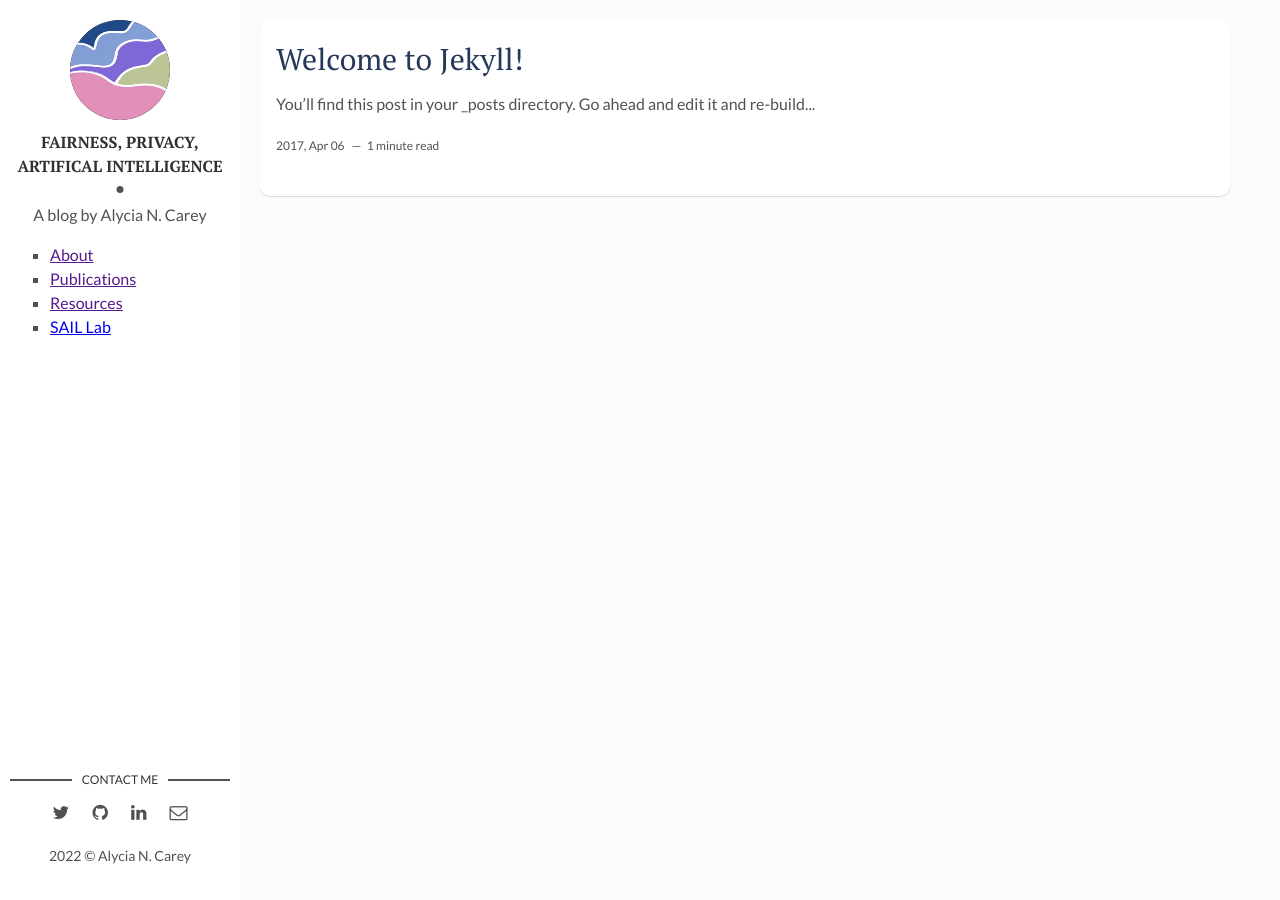
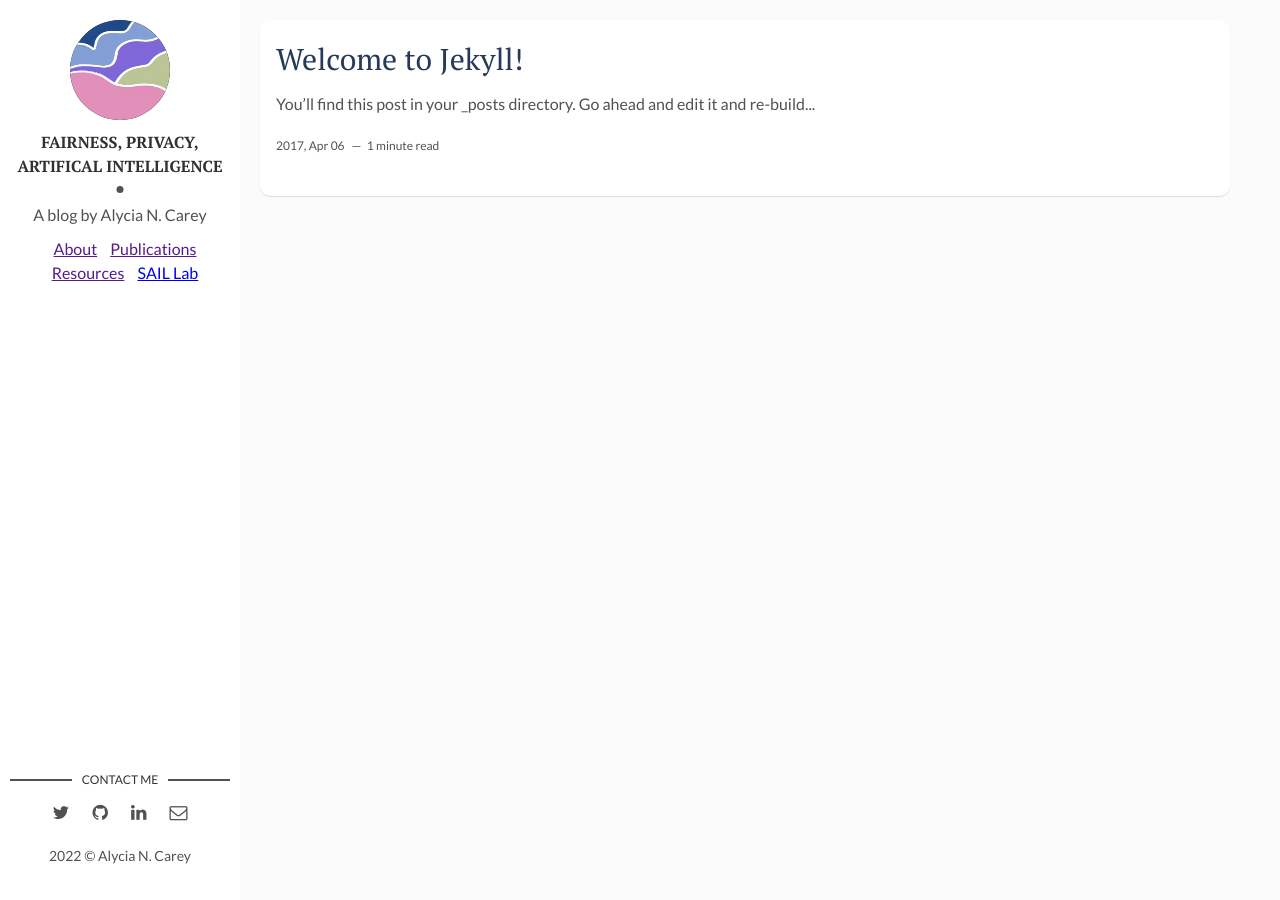
Before and after one commit to alycia-noel/alycia-noel.github.io, a Jekyll site: the page built from index.html, in a window 1280 px wide. Built offline with Jekyll 4.4.1, drawn with Linux system fonts in a browser that asks for light colours; the list of posts is cut into pages by our own code.

Commit message:
Update main.css

```diff
--- a/assets/css/main.css
+++ b/assets/css/main.css
@@ -941,11 +941,17 @@ table tfoot td {
   text-align: center;
 }
 
+.about ul {
+  margin: 0;
+  padding: 0;
+  list-style: none;
+  text-align: center;
+}
+
 .about ul li {
-  list-style-type: square;
-   margin: 0;
-   padding: 0;
-   text-align: left;
+  line-style-type: square;
+  display: inline-block;
+  margin-left: 10px;
 }
 
 .about .cover-author-image {
```
